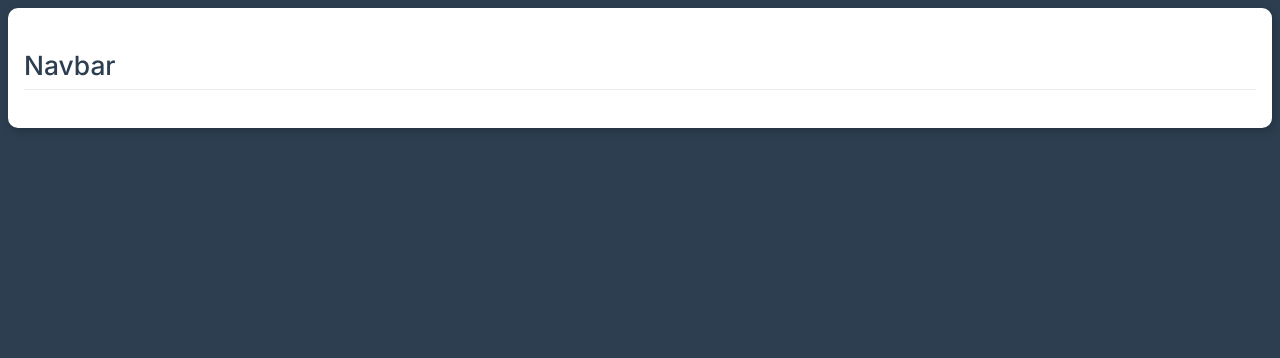
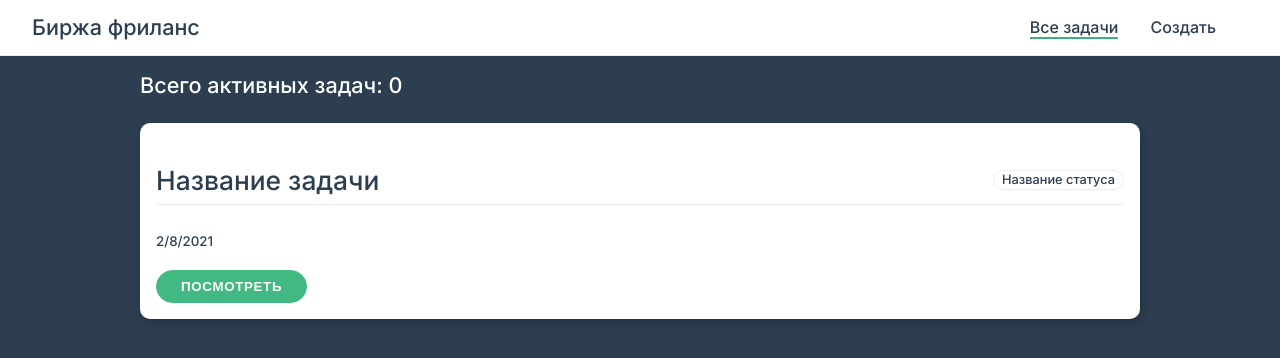
Before and after one commit to voloshchik/exchange-frilans, a Vue app: page /#/tasks in a window 1280 px wide. Before the commit this address had no page. Shown: the top 358 px of the page. Built offline with nearby package versions, Linux system fonts and the light colour scheme.

Commit message:
created navbar

```diff
--- a/src/components/TheNavbar.vue
+++ b/src/components/TheNavbar.vue
@@ -1,5 +1,12 @@
 <template>
-  <div class="card"><h2>Navbar</h2></div>
+  <nav class="navbar">
+    <h3>Биржа фриланс</h3>
+
+    <ul class="navbar-menu">
+      <li><router-link to="/tasks">Все задачи</router-link></li>
+      <li><router-link to="/new">Создать</router-link></li>
+    </ul>
+  </nav>
 </template>
 
 <script>
--- a/src/router.js
+++ b/src/router.js
@@ -1,6 +1,12 @@
 import { createRouter, createWebHashHistory } from 'vue-router'
-
+import New from '@/views/New'
+import Tasks from '@/views/Tasks'
 export const router = createRouter({
   history: createWebHashHistory(),
-  routes: [],
+  routes: [
+    { path: '/new', component: New },
+    { path: '/tasks', component: Tasks },
+  ],
+  linkActiveClass: 'active',
+  linkExactActiveClass: 'active',
 })
--- a/src/views/Tasks.vue
+++ b/src/views/Tasks.vue
@@ -1,6 +1,5 @@
+<!-- <h1 class="text-white center">Задач пока нет</h1> -->
 <template>
-  <h1 class="text-white center">Задач пока нет</h1>
-  <template >
   <h3 class="text-white">Всего активных задач: 0</h3>
   <div class="card">
     <h2 class="card-title">
@@ -10,19 +9,18 @@
     <p>
       <strong>
         <small>
-            {{new Date().toLocaleDateString()}}
+          {{ new Date().toLocaleDateString() }}
         </small>
       </strong>
     </p>
     <button class="btn primary">Посмотреть</button>
   </div>
 </template>
-</template>
 
 <script>
 import AppStatus from '../components/AppStatus'
 
 export default {
-  components: {AppStatus}
+  components: { AppStatus },
 }
 </script>
```
Lines whose indentation alone changed are shown as unchanged.
